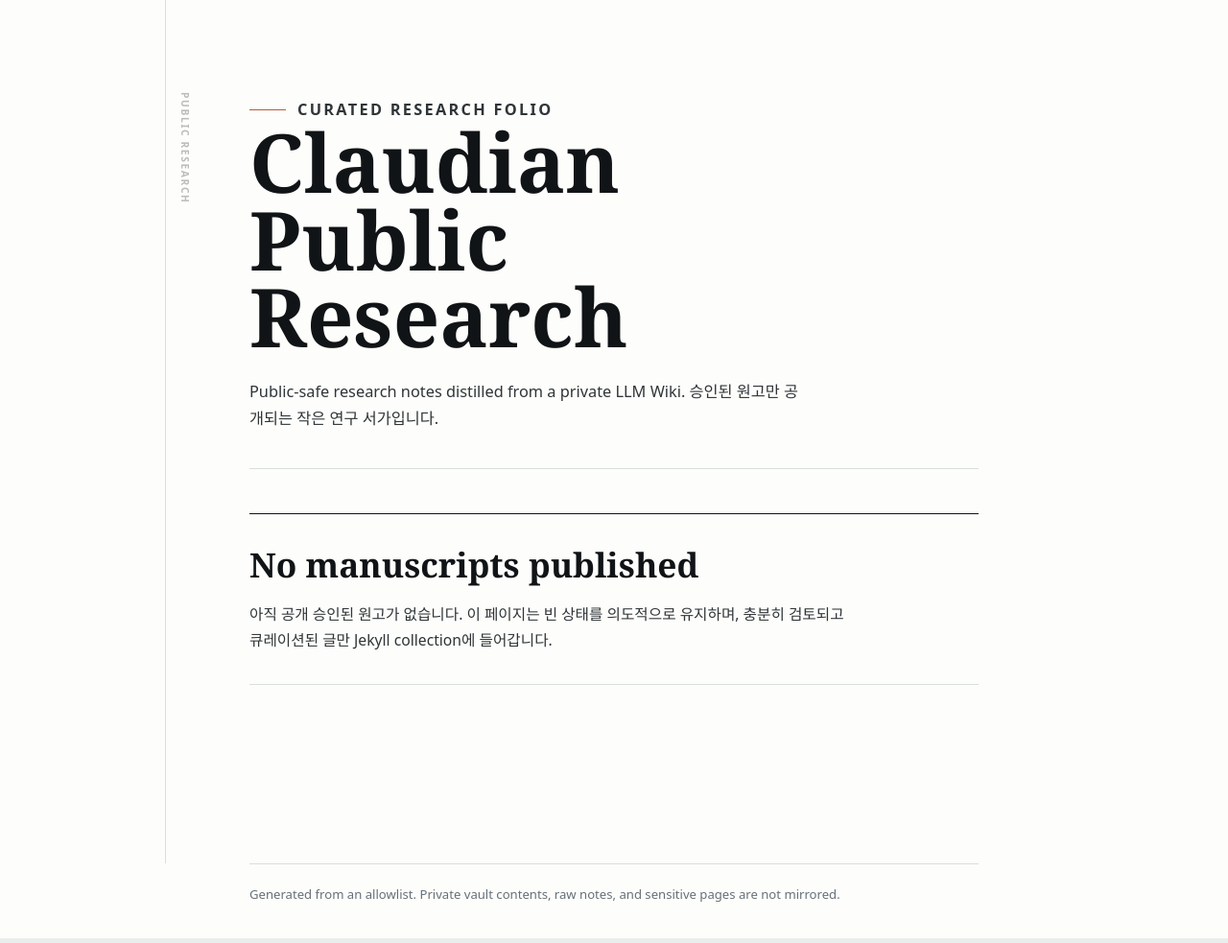
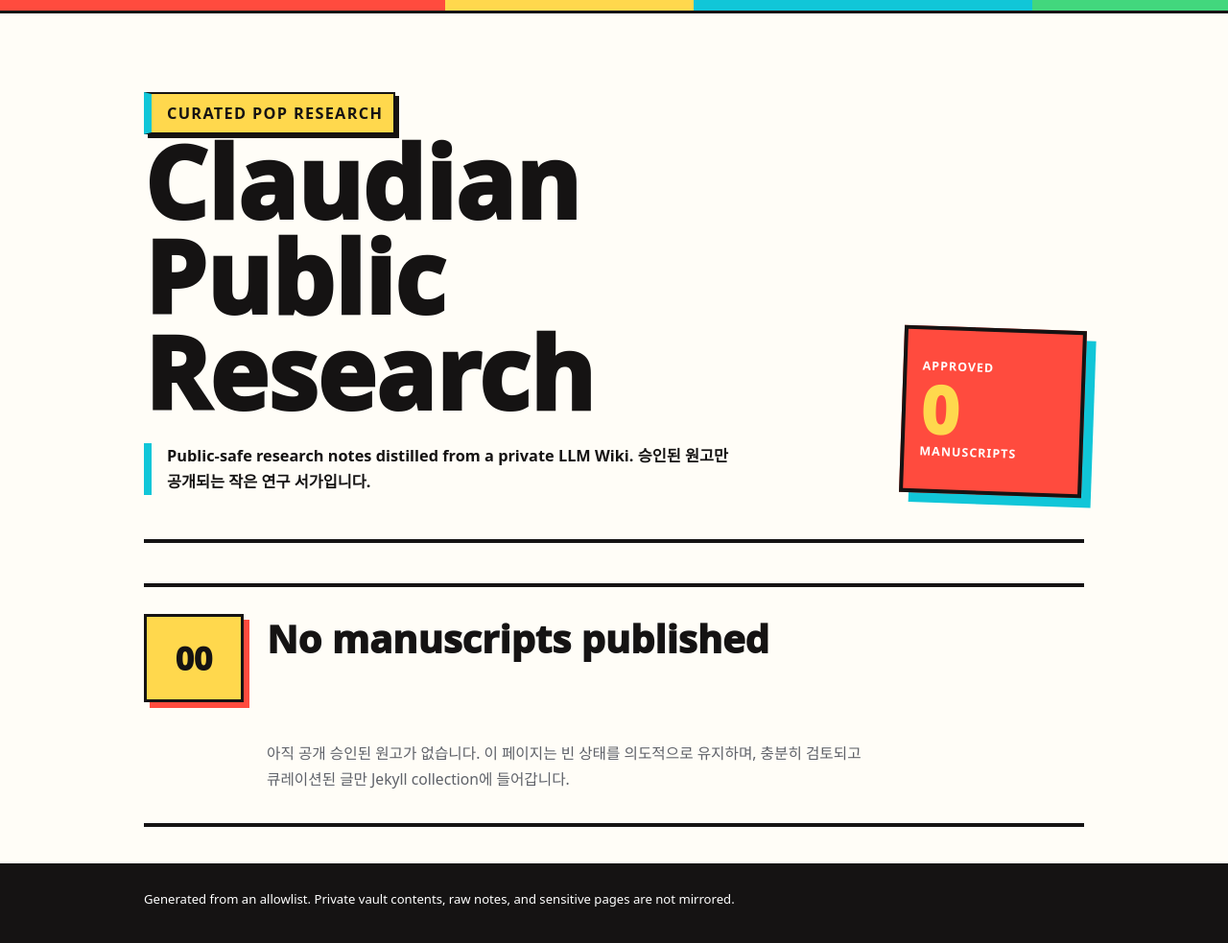
Before and after one commit to JihoAppa/claudian-public, a Jekyll site: the page built from index.md, in a window 1280 px wide. Shown: the whole page at 96% size. Built offline with Jekyll 4.4.1, drawn with Linux system fonts in a browser that asks for light colours.

Commit message:
Apply pop research preview design

```diff
--- /dev/null
+++ b/Gemfile
@@ -0,0 +1,6 @@
+source "https://rubygems.org"
+
+gem "jekyll", "~> 4.2.2"
+gem "kramdown-parser-gfm", "~> 1.1"
+gem "webrick", "~> 1.7"
+gem "ffi", "1.15.5"
--- a/_layouts/default.html
+++ b/_layouts/default.html
@@ -8,6 +8,7 @@
 </head>
 <body>
   <div class="site-shell">
+    <div class="pop-bar" aria-hidden="true"><span></span><span></span><span></span><span></span></div>
     {{ content }}
   </div>
   <footer>
--- a/_layouts/research.html
+++ b/_layouts/research.html
@@ -1,6 +1,6 @@
 <header class="topbar">
   <a href="{{ site.baseurl }}/" class="brand">{{ site.title }}</a>
-  <span class="edition">approved folio</span>
+  <span class="edition">pop build</span>
 </header>
 <main class="essay">
   {% if page.summary %}<p class="summary">{{ page.summary }}</p>{% endif %}
--- a/assets/style.css
+++ b/assets/style.css
@@ -1,163 +1,207 @@
 :root {
   color-scheme: light;
-  --ink: #111417;
-  --graphite: #2f3538;
-  --muted: #667078;
-  --line: #d9dfdc;
-  --paper: #fdfdfb;
-  --field: #f3f7f5;
-  --accent: #0b6b5f;
-  --accent-warm: #b95c38;
-  --code: #f1f3f2;
+  --ink: #151313;
+  --paper: #fffdf7;
+  --paper-alt: #f4fbff;
+  --muted: #5f6269;
+  --hot: #ff4b3e;
+  --sun: #ffd84d;
+  --cyan: #11c6d8;
+  --mint: #42d77d;
+  --blue: #246bfe;
+  --code: #f2f1e8;
 }
 * { box-sizing: border-box; }
-html { background: #e8eeeb; }
+html { background: var(--ink); }
 body {
   margin: 0;
   background: var(--paper);
   color: var(--ink);
   font-family: ui-serif, Georgia, Cambria, "Times New Roman", "Apple SD Gothic Neo", "Noto Serif KR", serif;
   font-size: 18px;
-  line-height: 1.78;
+  line-height: 1.74;
   text-rendering: optimizeLegibility;
-}
-body::before {
-  content: "";
-  position: fixed;
-  z-index: 0;
-  left: max(20px, calc((100vw - 936px) / 2));
-  top: 0;
-  bottom: 0;
-  width: 1px;
-  background: var(--line);
-  pointer-events: none;
-}
-body::after {
-  content: "PUBLIC RESEARCH";
-  position: fixed;
-  z-index: 0;
-  left: max(28px, calc((100vw - 936px) / 2 + 12px));
-  top: 96px;
-  writing-mode: vertical-rl;
-  color: rgba(17, 20, 23, .28);
-  font-family: ui-sans-serif, system-ui, -apple-system, BlinkMacSystemFont, "Segoe UI", sans-serif;
-  font-size: .64rem;
-  font-weight: 700;
-  letter-spacing: .16em;
-  pointer-events: none;
 }
 a {
   color: var(--ink);
-  text-decoration-color: rgba(11, 107, 95, .42);
-  text-decoration-thickness: .08em;
-  text-underline-offset: .18em;
-  transition: color .16s ease, text-decoration-color .16s ease;
+  text-decoration-color: var(--hot);
+  text-decoration-thickness: .12em;
+  text-underline-offset: .16em;
+  transition: background-color .16s ease, color .16s ease;
 }
 a:hover {
-  color: var(--accent);
-  text-decoration-color: var(--accent-warm);
+  background: var(--sun);
+  color: var(--ink);
 }
 .site-shell {
   position: relative;
-  z-index: 1;
   min-height: 100vh;
 }
-.masthead, .topbar, main, footer {
-  width: min(760px, calc(100vw - 44px));
+.pop-bar {
+  display: grid;
+  grid-template-columns: 1.25fr .7fr .95fr .55fr;
+  height: 14px;
+  border-bottom: 3px solid var(--ink);
+}
+.pop-bar span:nth-child(1) { background: var(--hot); }
+.pop-bar span:nth-child(2) { background: var(--sun); }
+.pop-bar span:nth-child(3) { background: var(--cyan); }
+.pop-bar span:nth-child(4) { background: var(--mint); }
+.masthead, .topbar, main {
+  width: min(980px, calc(100vw - 44px));
   margin-left: auto;
   margin-right: auto;
 }
 .masthead {
-  padding: 76px 0 38px;
-  border-bottom: 1px solid var(--line);
+  display: grid;
+  grid-template-columns: minmax(0, 1fr) 190px;
+  gap: 34px;
+  align-items: end;
+  padding: 58px 0 46px;
+  border-bottom: 4px solid var(--ink);
 }
 .folio-kicker {
-  display: flex;
-  align-items: center;
-  gap: 12px;
-  margin: 0 0 28px;
-  color: var(--accent);
+  display: inline-flex;
+  margin: 0 0 22px;
+  padding: 7px 11px 6px;
+  border: 2px solid var(--ink);
+  background: var(--sun);
+  color: var(--ink);
   font-family: ui-sans-serif, system-ui, -apple-system, BlinkMacSystemFont, "Segoe UI", sans-serif;
-  font-size: .74rem;
-  font-weight: 800;
-  letter-spacing: .14em;
+  font-size: .78rem;
+  font-weight: 900;
+  letter-spacing: .08em;
   text-transform: uppercase;
-}
-.folio-kicker::before {
-  content: "";
-  width: 38px;
-  height: 1px;
-  background: var(--accent-warm);
+  box-shadow: 4px 4px 0 var(--ink);
 }
 .masthead h1 {
   margin: 0;
-  max-width: 11ch;
-  font-size: clamp(2.35rem, 8vw, 5.3rem);
-  font-weight: 760;
-  line-height: .95;
+  max-width: 12ch;
+  font-family: ui-sans-serif, system-ui, -apple-system, BlinkMacSystemFont, "Segoe UI", sans-serif;
+  font-size: clamp(2.55rem, 8.5vw, 6.45rem);
+  font-weight: 950;
+  line-height: .96;
   letter-spacing: 0;
 }
 .masthead p {
-  max-width: 580px;
+  max-width: 620px;
   margin: 24px 0 0;
-  color: var(--graphite);
+  padding-left: 16px;
+  border-left: 8px solid var(--cyan);
+  color: var(--ink);
   font-family: ui-sans-serif, system-ui, -apple-system, BlinkMacSystemFont, "Segoe UI", sans-serif;
   font-size: 1.02rem;
-  line-height: 1.72;
+  font-weight: 650;
+  line-height: 1.68;
+}
+.pop-mark {
+  min-height: 174px;
+  display: flex;
+  flex-direction: column;
+  justify-content: center;
+  border: 4px solid var(--ink);
+  background: var(--hot);
+  color: #ffffff;
+  padding: 16px;
+  box-shadow: 10px 10px 0 var(--cyan);
+  transform: rotate(2deg);
+}
+.pop-mark span {
+  font-family: ui-sans-serif, system-ui, -apple-system, BlinkMacSystemFont, "Segoe UI", sans-serif;
+  font-size: .78rem;
+  font-weight: 900;
+  letter-spacing: .08em;
+  line-height: 1.2;
+  text-transform: uppercase;
+}
+.pop-mark strong {
+  margin: 8px 0;
+  color: var(--sun);
+  font-family: ui-sans-serif, system-ui, -apple-system, BlinkMacSystemFont, "Segoe UI", sans-serif;
+  font-size: 4.25rem;
+  font-weight: 950;
+  line-height: .86;
 }
 .topbar {
   display: flex;
   align-items: center;
   justify-content: space-between;
-  padding: 20px 0 16px;
-  border-bottom: 1px solid var(--line);
+  padding: 22px 0 18px;
+  border-bottom: 4px solid var(--ink);
 }
 .brand {
-  color: var(--graphite);
+  color: var(--ink);
   font-family: ui-sans-serif, system-ui, -apple-system, BlinkMacSystemFont, "Segoe UI", sans-serif;
-  font-size: .88rem;
-  font-weight: 800;
-  letter-spacing: .04em;
+  font-size: .94rem;
+  font-weight: 900;
+  letter-spacing: .03em;
   text-decoration: none;
 }
 .edition {
-  color: var(--muted);
+  display: inline-flex;
+  padding: 5px 9px;
+  border: 2px solid var(--ink);
+  background: var(--mint);
+  color: var(--ink);
   font-family: ui-sans-serif, system-ui, -apple-system, BlinkMacSystemFont, "Segoe UI", sans-serif;
-  font-size: .78rem;
-  font-weight: 700;
-  letter-spacing: .08em;
+  font-size: .76rem;
+  font-weight: 900;
+  letter-spacing: .06em;
   text-transform: uppercase;
 }
-main { margin-top: 34px; margin-bottom: 82px; }
+main { margin-top: 36px; margin-bottom: 82px; }
 .essay {
   width: min(720px, calc(100vw - 44px));
-  margin-top: 54px;
+  margin-top: 50px;
 }
 .summary {
   color: var(--muted);
   margin: 0 0 36px;
-  padding: 0 0 20px;
-  border-bottom: 1px solid var(--line);
+  padding: 16px 18px;
+  border: 3px solid var(--ink);
+  background: var(--paper-alt);
   font-family: ui-sans-serif, system-ui, -apple-system, BlinkMacSystemFont, "Segoe UI", sans-serif;
   font-size: .98rem;
   line-height: 1.65;
+  box-shadow: 6px 6px 0 var(--sun);
 }
 .empty-state {
-  margin: 46px 0 48px;
-  padding: 30px 0 32px;
-  border-top: 1px solid var(--ink);
-  border-bottom: 1px solid var(--line);
+  display: grid;
+  grid-template-columns: 104px minmax(0, 1fr);
+  gap: 24px;
+  align-items: start;
+  margin: 42px 0 52px;
+  padding: 28px 0 32px;
+  border-top: 4px solid var(--ink);
+  border-bottom: 4px solid var(--ink);
+}
+.empty-state::before {
+  content: "00";
+  display: grid;
+  place-items: center;
+  min-height: 86px;
+  border: 3px solid var(--ink);
+  background: var(--sun);
+  color: var(--ink);
+  font-family: ui-sans-serif, system-ui, -apple-system, BlinkMacSystemFont, "Segoe UI", sans-serif;
+  font-size: 2.1rem;
+  font-weight: 950;
+  box-shadow: 6px 6px 0 var(--hot);
 }
 .empty-state h2 {
+  grid-column: 2;
   margin: 0;
   padding: 0;
   border: 0;
-  font-size: clamp(1.5rem, 4.6vw, 2.2rem);
+  font-family: ui-sans-serif, system-ui, -apple-system, BlinkMacSystemFont, "Segoe UI", sans-serif;
+  font-size: clamp(1.7rem, 4.6vw, 2.5rem);
+  font-weight: 950;
 }
 .empty-state p {
+  grid-column: 2;
   max-width: 620px;
   margin: 16px 0 0;
-  color: var(--graphite);
+  color: var(--muted);
   font-family: ui-sans-serif, system-ui, -apple-system, BlinkMacSystemFont, "Segoe UI", sans-serif;
   font-size: .98rem;
   line-height: 1.72;
@@ -166,7 +210,13 @@ main { margin-top: 34px; margin-bottom: 82px; }
   margin-top: 52px;
 }
 .workflow h2 {
-  border-top-color: var(--ink);
+  display: inline-flex;
+  margin-bottom: 18px;
+  padding: 6px 10px;
+  border: 3px solid var(--ink);
+  background: var(--cyan);
+  font-family: ui-sans-serif, system-ui, -apple-system, BlinkMacSystemFont, "Segoe UI", sans-serif;
+  box-shadow: 5px 5px 0 var(--ink);
 }
 .article-list {
   list-style: none;
@@ -175,23 +225,33 @@ main { margin-top: 34px; margin-bottom: 82px; }
 }
 .article-list li {
   display: grid;
-  grid-template-columns: 74px minmax(0, 1fr);
+  grid-template-columns: 78px minmax(0, 1fr);
   gap: 20px;
-  padding: 20px 0 22px;
-  border-bottom: 1px solid var(--line);
+  padding: 22px 0 24px;
+  border-top: 3px solid var(--ink);
+}
+.article-list li:last-child {
+  border-bottom: 3px solid var(--ink);
 }
 .article-list li::before {
   content: counter(list-item, decimal-leading-zero);
-  color: var(--accent-warm);
+  display: grid;
+  place-items: center;
+  width: 54px;
+  height: 54px;
+  border: 3px solid var(--ink);
+  background: var(--mint);
+  color: var(--ink);
   font-family: ui-sans-serif, system-ui, -apple-system, BlinkMacSystemFont, "Segoe UI", sans-serif;
-  font-size: .75rem;
-  font-weight: 800;
-  letter-spacing: .08em;
+  font-size: .9rem;
+  font-weight: 950;
+  letter-spacing: .04em;
 }
 .article-list a {
   display: block;
-  font-size: 1.12rem;
-  font-weight: 760;
+  font-family: ui-sans-serif, system-ui, -apple-system, BlinkMacSystemFont, "Segoe UI", sans-serif;
+  font-size: 1.16rem;
+  font-weight: 900;
   text-decoration: none;
 }
 .article-list span {
@@ -199,15 +259,15 @@ main { margin-top: 34px; margin-bottom: 82px; }
   margin-top: 7px;
   color: var(--muted);
   font-family: ui-sans-serif, system-ui, -apple-system, BlinkMacSystemFont, "Segoe UI", sans-serif;
-  font-size: .92rem;
-  line-height: 1.55;
+  font-size: .94rem;
+  line-height: 1.6;
 }
 h1, h2, h3, h4 { line-height: 1.28; letter-spacing: 0; }
-h1 { margin: 18px 0 24px; font-size: clamp(2rem, 5.8vw, 3.35rem); font-weight: 780; }
+h1 { margin: 18px 0 24px; font-size: clamp(2rem, 5.8vw, 3.35rem); font-weight: 900; }
 h2 {
   margin: 50px 0 16px;
   padding-top: 14px;
-  border-top: 1px solid var(--line);
+  border-top: 3px solid var(--ink);
   font-size: 1.38rem;
 }
 h3 { margin: 32px 0 10px; font-size: 1.12rem; }
@@ -224,7 +284,7 @@ table {
   line-height: 1.48;
 }
 th, td {
-  border-bottom: 1px solid var(--line);
+  border-bottom: 2px solid var(--ink);
   padding: 9px 8px;
   vertical-align: top;
 }
@@ -232,7 +292,7 @@ th { color: var(--muted); font-weight: 700; text-align: left; }
 pre {
   overflow-x: auto;
   background: var(--code);
-  border: 1px solid var(--line);
+  border: 3px solid var(--ink);
   color: var(--ink);
   padding: 14px;
 }
@@ -246,29 +306,50 @@ p code, li code, td code {
 }
 blockquote {
   margin: 28px 0;
-  padding: 4px 0 4px 18px;
-  border-left: 3px solid var(--accent-warm);
-  color: var(--graphite);
+  padding: 12px 18px;
+  border-left: 8px solid var(--hot);
+  background: #ffffff;
+  color: var(--ink);
   font-size: 1rem;
 }
 footer {
-  border-top: 1px solid var(--line);
-  color: var(--muted);
-  padding: 20px 0 34px;
+  border-top: 4px solid var(--ink);
+  background: var(--ink);
+  color: #ffffff;
+  padding: 22px max(22px, calc((100vw - 980px) / 2)) 34px;
   font-family: ui-sans-serif, system-ui, -apple-system, BlinkMacSystemFont, "Segoe UI", sans-serif;
   font-size: .82rem;
 }
 @media (max-width: 640px) {
   body { font-size: 17px; }
-  body::before, body::after { display: none; }
-  .masthead, .topbar, main, .essay, footer { width: min(100vw - 32px, 720px); }
-  .masthead { padding-top: 42px; }
-  .masthead h1 { max-width: 10ch; }
+  .masthead, .topbar, main, .essay { width: min(100vw - 32px, 720px); }
+  .masthead {
+    grid-template-columns: 1fr;
+    gap: 24px;
+    padding-top: 38px;
+  }
+  .masthead h1 { max-width: 11ch; }
+  .pop-mark {
+    width: min(190px, 100%);
+    min-height: 130px;
+    transform: none;
+  }
+  .pop-mark strong { font-size: 3.25rem; }
   h1 { font-size: 1.86rem; }
   h2 { font-size: 1.22rem; }
+  .empty-state {
+    grid-template-columns: 1fr;
+    gap: 18px;
+  }
+  .empty-state h2, .empty-state p { grid-column: auto; }
+  .empty-state::before {
+    width: 82px;
+    min-height: 68px;
+    font-size: 1.6rem;
+  }
   .article-list li {
     grid-template-columns: 1fr;
-    gap: 6px;
+    gap: 12px;
   }
   table { display: block; overflow-x: auto; }
 }
--- a/index.md
+++ b/index.md
@@ -4,9 +4,16 @@ title: "Claudian Public Research"
 ---
 
 <header class="masthead">
-  <p class="folio-kicker">Curated research folio</p>
-  <h1>{{ site.title }}</h1>
-  <p>{{ site.description }} 승인된 원고만 공개되는 작은 연구 서가입니다.</p>
+  <div>
+    <p class="folio-kicker">Curated pop research</p>
+    <h1>{{ site.title }}</h1>
+    <p>{{ site.description }} 승인된 원고만 공개되는 작은 연구 서가입니다.</p>
+  </div>
+  <div class="pop-mark" aria-label="Approved manuscripts count">
+    <span>approved</span>
+    <strong>{{ site.research.size }}</strong>
+    <span>manuscripts</span>
+  </div>
 </header>
 
 <main>
```
Also changed, not shown: Gemfile.lock (added), 1 other file.
